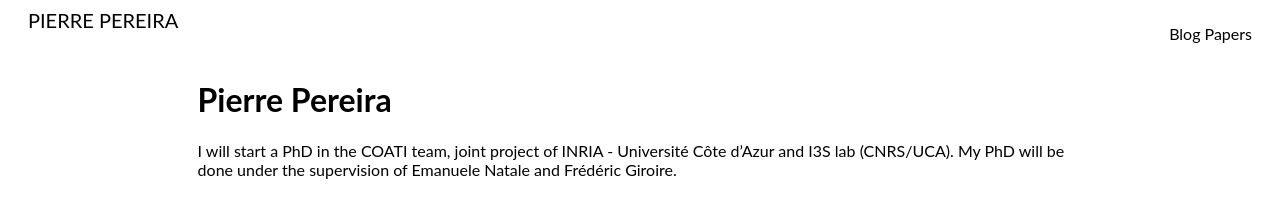
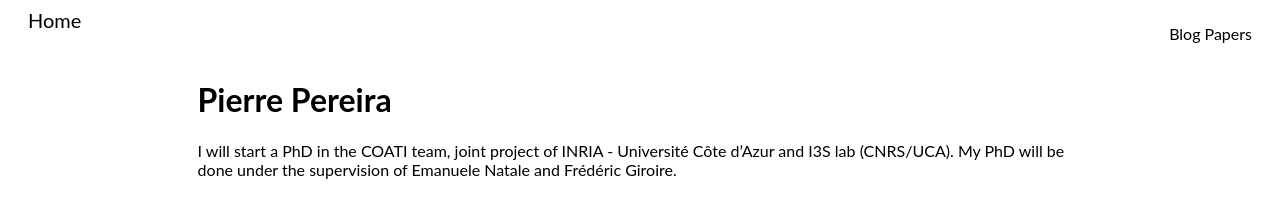
Before and after one commit to pierrot-lc/website, a Jekyll site: the page built from index.md, in a window 1280 px wide. Shown: the top 197 px of the page. Built offline with Jekyll 4.4.1, drawn with Linux system fonts in a browser that asks for light colours; our own code applies the rules of GitHub Pages for plain Markdown files.

Commit message:
navigation: home button instead of name

```diff
--- a/_includes/navigation.html
+++ b/_includes/navigation.html
@@ -1,6 +1,6 @@
 <header>
 <nav>
-  <a class="nav-title" href={{ "/" | relative_url }}>{{ site.title | upcase }}</a>
+  <a class="nav-title" href={{ "/" | relative_url }}>{{ "Home" }}</a>
   <ul class="nav-list">
     {% for item in site.data.navigation %}
       <li><a href="{{ item.link | relative_url }}" class="current">{{ item.name }}</a></li>
```
